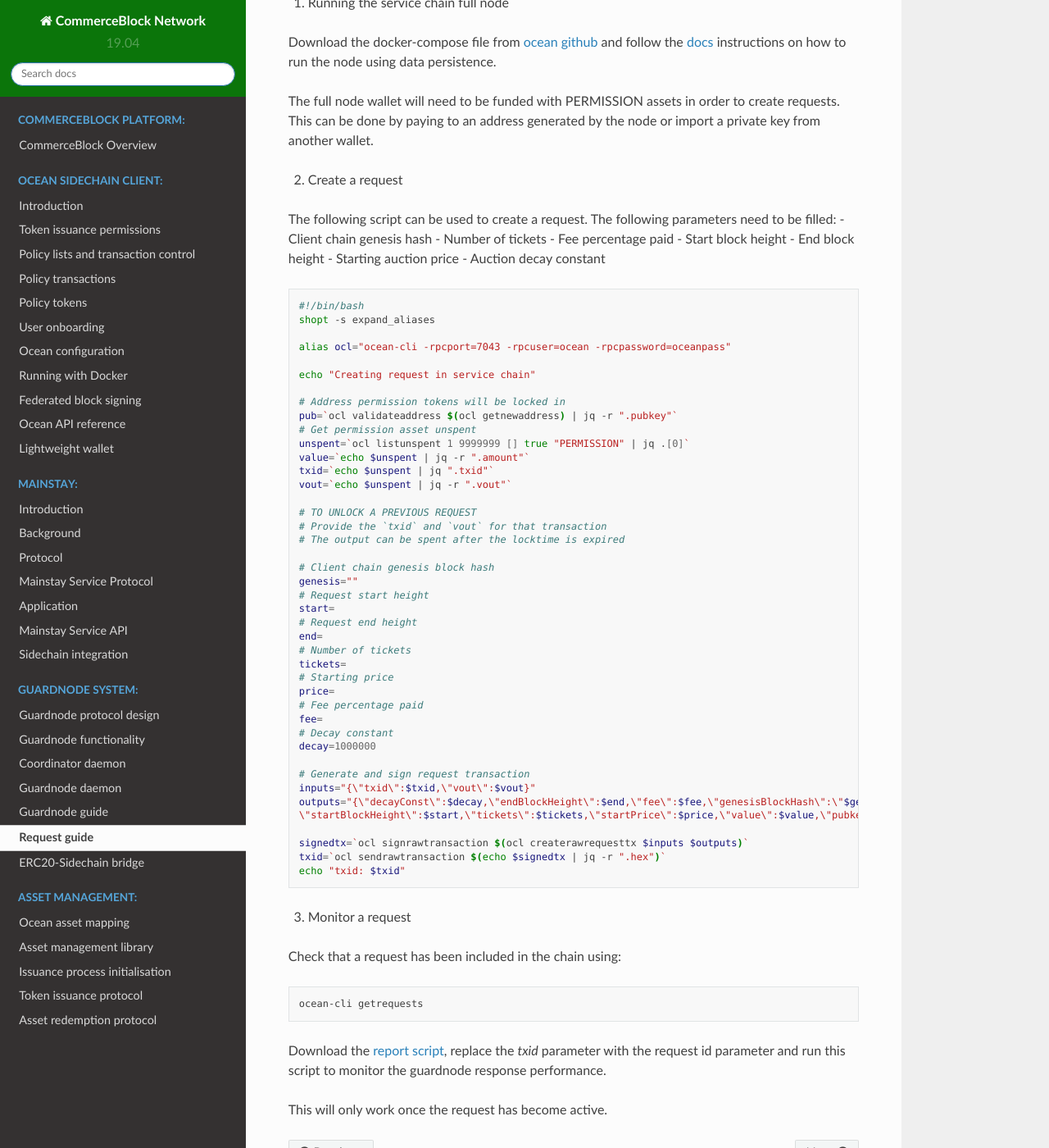
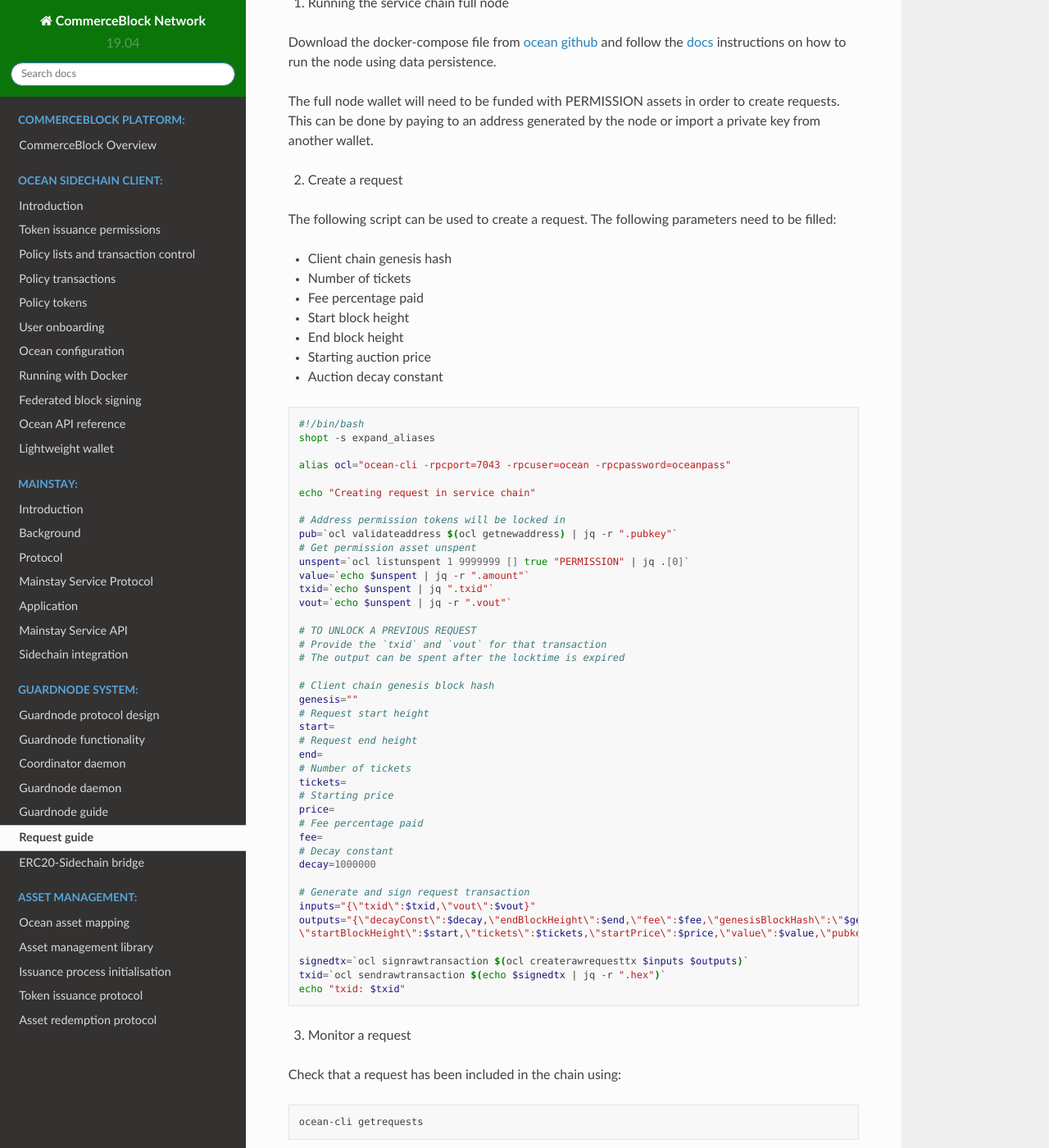
Before and after one commit to commerceblock/docs, a Sphinx documentation site: the page built from source/request-guide/index.rst, in a window 1280 px wide and 1400 px high, scrolled down 216 px. Shown: the whole window at 82% size. Built offline with Sphinx 7.4.7 and the Read the Docs theme 2.0.0, drawn with Linux system fonts in a browser that asks for light colours; some of the changed text lies outside the part shown.

Commit message:
fix format issue with guardnode and request guide

```diff
--- a/source/request-guide/index.rst
+++ b/source/request-guide/index.rst
@@ -12,13 +12,14 @@
 2. Create a request
 
 The following script can be used to create a request. The following parameters need to be filled:
-- Client chain genesis hash
-- Number of tickets
-- Fee percentage paid
-- Start block height
-- End block height
-- Starting auction price
-- Auction decay constant
+
+* Client chain genesis hash
+* Number of tickets
+* Fee percentage paid
+* Start block height
+* End block height
+* Starting auction price
+* Auction decay constant
 
 .. code-block:: bash
 
@@ -73,6 +74,4 @@
 
     ocean-cli getrequests
 
-Download the `report script <https://github.com/commerceblock/coordinator/blob/develop/scripts/report.py>`_, replace the `txid` parameter with the request id parameter and run this script to monitor the guardnode response performance.
-
-This will only work once the request has become active.
+Download the `report script <https://github.com/commerceblock/coordinator/blob/develop/scripts/report.py>`_, replace the `txid` parameter with the request id parameter and run this script to monitor the guardnode response performance. This will only work once the request has become active.
```
Also changed, not shown: source/guardnode-guide/index.rst (+4 -3 lines).
